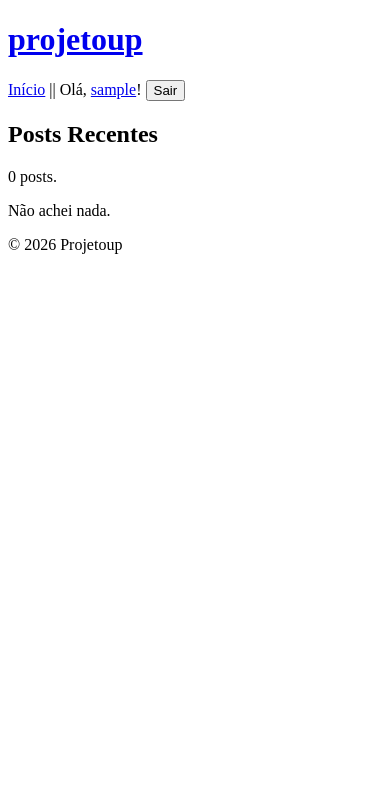
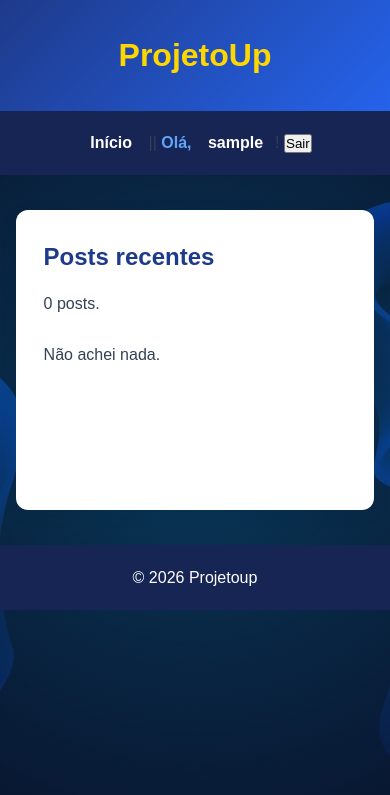
Before and after one commit to GustavoRC11/projetodjango, a Django app: page / in a window 390 px wide. Shown: the top 795 px of the page. Run offline with Django 5.2, Linux system fonts and the light colour scheme; the visitor is signed in with stand-in values (Sample User, id 1); data that the repository does not hold is empty.

Commit message:
Atualização de segunda

```diff
--- a/core/settings.py
+++ b/core/settings.py
@@ -145,7 +145,7 @@ MAILERS = {
             'host': 'smtp.gmail.com',
             'port': 587,
             'username': 'gustavoribeiro117445@gmail.com',
-            'password': 'zfqt sjrk jgef ifkt',
+            'password': 'jolj avxh koli pmsv',
             'use_tls': True,
             'use_ssl': False,
             'timeout': 20,
--- /dev/null
+++ b/projetoup/static/css/style.css
@@ -0,0 +1,214 @@
+/* Configuração geral */
+* {
+    margin: 0;
+    padding: 0;
+    box-sizing: border-box;
+}
+
+body {
+
+     background:
+        linear-gradient(
+            rgba(15, 23, 42, 0.55),
+            rgba(15, 23, 42, 0.55)
+        ),
+        url("/static/img/fundo.jpeg");
+
+    background-size: cover;
+    background-position: center;
+    background-attachment: fixed;
+    font-family: Arial, sans-serif;
+    background-color: #f1f5f9;
+    color: #334155;
+    line-height: 1.6;
+}
+
+/* Cabeçalho */
+header {
+    background: linear-gradient(135deg, #1e3a8a, #2563eb);
+    padding: 30px 20px;
+    color: white;
+    box-shadow: 0 3px 10px rgba(0, 0, 0, 0.15);
+}
+
+header h1 {
+    text-align: center;
+}
+
+header h1 a {
+    color: #FFD700;
+    text-decoration: none;
+    font-size: 32px;
+}
+
+/* Menu de navegação */
+nav {
+    background-color: #172554;
+    padding: 15px 20px;
+    text-align: center;
+}
+
+nav a {
+    display: inline-block;
+    color: white;
+    text-decoration: none;
+    margin: 4px 12px;
+    font-weight: bold;
+    transition: color 0.2s, transform 0.2s;
+}
+
+nav a:hover {
+    color: #93c5fd;
+    transform: translateY(-2px);
+}
+
+/* Conteúdo principal */
+main {
+    width: min(1100px, 92%);
+    margin: 35px auto;
+    padding: 28px;
+    background-color: white;
+    border-radius: 12px;
+    min-height: 300px;
+    box-shadow: 0 4px 18px rgba(15, 23, 42, 0.08);
+}
+
+/* Títulos */
+main h2 {
+    color: #1e3a8a;
+    margin-bottom: 15px;
+}
+
+/* Imagens */
+main img {
+    max-width: 100%;
+    height: auto;
+    border-radius: 8px;
+}
+
+/* Links do conteúdo */
+main a {
+    color: #2563eb;
+}
+
+main a:hover {
+    color: #1d4ed8;
+}
+
+
+footer {
+    position: relative;
+    z-index: 1;
+    background-color: #172554;
+    color: white;
+    text-align: center;
+    padding: 20px;
+    width: 100%;
+}
+
+/* Grade de posts */
+.posts-grid {
+    display: grid;
+    grid-template-columns: repeat(3, minmax(0, 1fr));
+    gap: 24px;
+    margin-top: 25px;
+}
+
+/* Card individual */
+.post-card {
+    display: flex;
+    flex-direction: column;
+    min-width: 0;
+    overflow: hidden;
+    background-color: #ffffff;
+    border: 1px solid #e2e8f0;
+    border-radius: 14px;
+    box-shadow: 0 4px 14px rgba(15, 23, 42, 0.07);
+    transition: transform 0.2s, box-shadow 0.2s;
+}
+
+.post-card:hover {
+    transform: translateY(-5px);
+    box-shadow: 0 10px 24px rgba(15, 23, 42, 0.13);
+}
+
+/* Imagem no topo do card */
+.post-card img {
+    display: block;
+    width: 100%;
+    height: 190px;
+    object-fit: cover;
+    border-radius: 0;
+}
+
+/* Texto do card */
+.post-card-content {
+    padding: 20px;
+}
+
+.post-card-content h4 {
+    margin-bottom: 10px;
+    font-size: 19px;
+    line-height: 1.4;
+}
+
+.post-card-content h4 a {
+    color: #1e3a8a;
+    text-decoration: none;
+}
+
+.post-card-content h4 a:hover {
+    color: #2563eb;
+}
+
+.post-card-content p {
+    color: #64748b;
+    font-size: 14px;
+    line-height: 1.7;
+}
+
+/* Tablets */
+@media (max-width: 900px) {
+    .posts-grid {
+        grid-template-columns: repeat(2, minmax(0, 1fr));
+    }
+}
+
+/* Celulares */
+@media (max-width: 600px) {
+    .posts-grid {
+        grid-template-columns: 1fr;
+        gap: 18px;
+    }
+
+    .post-card img {
+        height: 200px;
+    }
+}
+
+
+header>a {
+    color: #FFD700 !important;
+    text-decoration: none;
+}
+
+header>a h1 {
+    color: #FFD700 !important;
+}
+
+/* Saudação do usuário */
+.saudacao {
+    color: #60A5FA;
+    font-weight: bold;
+}
+
+.usuario-link {
+    color: #FFD700;
+    font-weight: bold;
+    text-decoration: none;
+}
+
+.usuario-link:hover {
+    color: #FFF0A0;
+    text-decoration: underline;
+}
--- a/projetoup/templates/projetoup/_base.html
+++ b/projetoup/templates/projetoup/_base.html
@@ -1,3 +1,4 @@
+{% load static %}
 <!DOCTYPE html>
 <html lang="pt-BR">
 
@@ -5,6 +6,7 @@
     <meta charset="UTF-8">
     <meta name="viewport" content="width=device-width, initial-scale=1.0">
     <title>{{tag_title | default:"projetoup"}}</title>
+     <link rel="stylesheet" href="{% static 'css/style.css' %}">
 </head>
 
 <body>
@@ -13,14 +15,16 @@
 
         <header>
             <a href="{% url 'home' %}">
-                <h1>projetoup</h1>
+                <h1>ProjetoUp</h1>
             </a>
         </header>
         <nav>
              <a href="{% url 'home' %}">Início</a> ||
 
             {% if user.is_authenticated %}
-            Olá, <a href="{% url 'profile' %}" title="Ver/editar perfil de {{ user.username}}">{{ user.username }}</a>!
+
+            <span class="saudacao">Olá,</span>
+            <a href="{% url 'profile' %}" title="Ver/editar perfil de {{ user.username}}">{{ user.username }}</a>!
             <form method="POST" action="{% url 'logout' %}" style="display: inline;">
                 {% csrf_token %}
                 <button type="submit">Sair</button>
--- a/projetoup/templates/projetoup/home.html
+++ b/projetoup/templates/projetoup/home.html
@@ -1,19 +1,30 @@
 {% extends 'projetoup/_base.html' %}
+
 
 {% block content %}
 
-<h2>Posts Recentes</h2>
+<h2>Posts recentes</h2>
+<p>{{ total }} posts.</p>
 
-<p>{{ total }} posts.</p>
+<div class="posts-grid">
 
     {% for post in posts %}
 
-<div>
-    <img src="{{ post.thumbnail }}" alt="{{ post.title }}" width="150">
-    <h4><a href="{% url 'post_view' id=post.id  %}">{{ post.title }}</a></h4>
+    <article class="post-card">
+
+        <img src="{{ post.thumbnail }}" alt="{{ post.title }}">
+
+        <div class="post-card-content">
+            <h4>
+                <a href="{% url 'post_view' id=post.id %}">
+                    {{ post.title }}
+                </a>
+            </h4>
+
             <p>{{ post.summary }}</p>
         </div>
-<hr>
+
+    </article>
 
     {% empty %}
 
@@ -21,4 +32,6 @@
 
     {% endfor %}
 
+</div>
+
 {% endblock %}
```
Also changed, not shown: projetoup/static/img/fundo.jpeg (added). Lines whose indentation alone changed are shown as unchanged.
